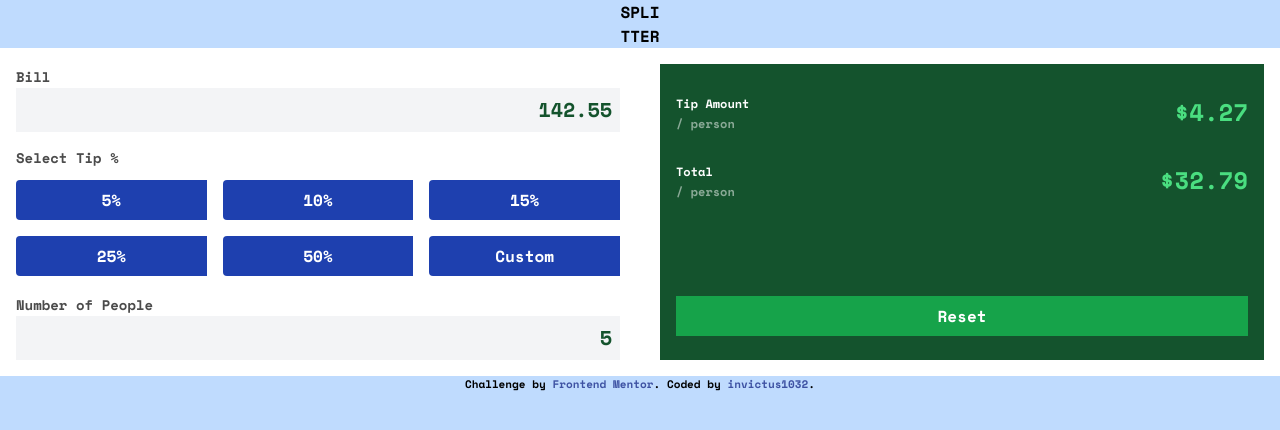
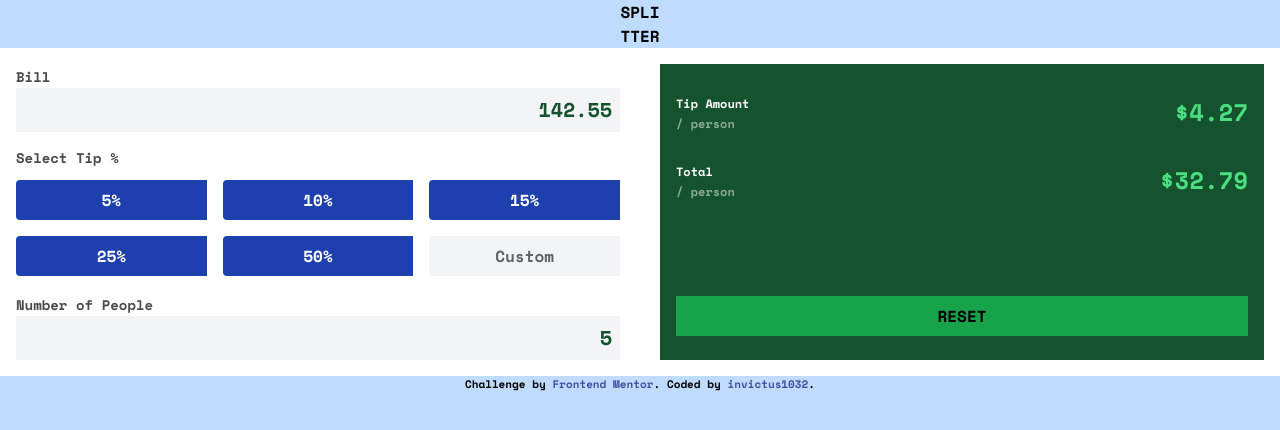
Before and after one commit to invictus1032/FrontendMentor_tip-calculator-app, a website: page index.html in a window 1280 px wide. Drawn offline with nearby package versions, Linux system fonts and the light colour scheme; files that its build step writes are made by us from their sources.

Commit message:
fix: adjust font colors

```diff
--- a/index.html
+++ b/index.html
@@ -36,7 +36,7 @@
             <div class="tip-option">15%</div>
             <div class="tip-option">25%</div>
             <div class="tip-option">50%</div>
-            <div class="tip-option">Custom</div>
+            <div class="tip-option text-black text-opacity-60 bg-gray-100">Custom</div>
           </div>
         </div>
         <div>
@@ -60,7 +60,7 @@
         </div>
         <p class="text-green-400 text-2xl" id="result-total">$32.79</p>
       </div>
-      <button class="mt-auto py-2 bg-green-600 mb-2 w-[100%] mx-auto block" id="reset-button">Reset</button>
+      <button class="mt-auto bg-green-600 text-black py-2 mb-2 w-[100%] mx-auto block" id="reset-button">RESET</button>
     </section>
   </main>
   <div class="attribution">
```
